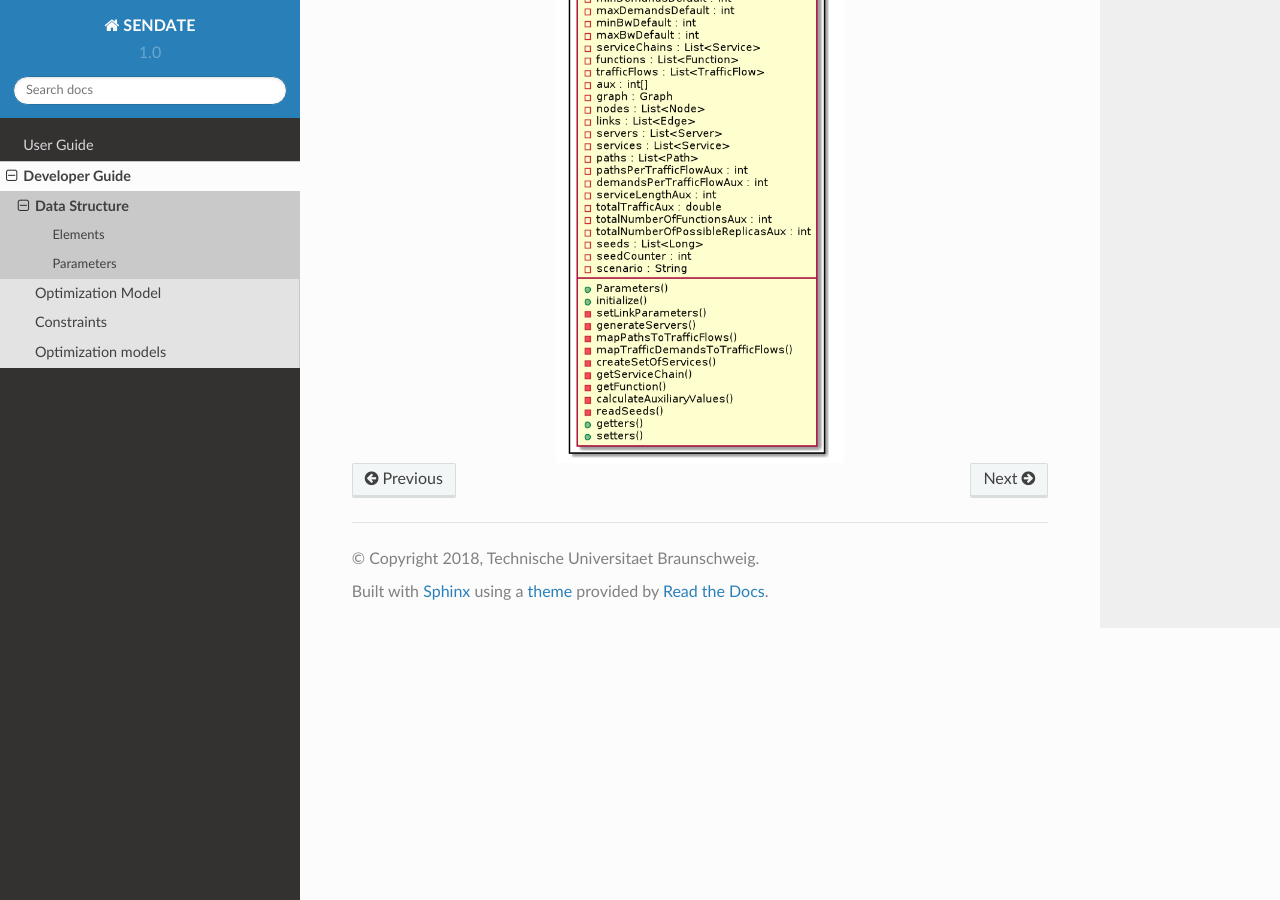
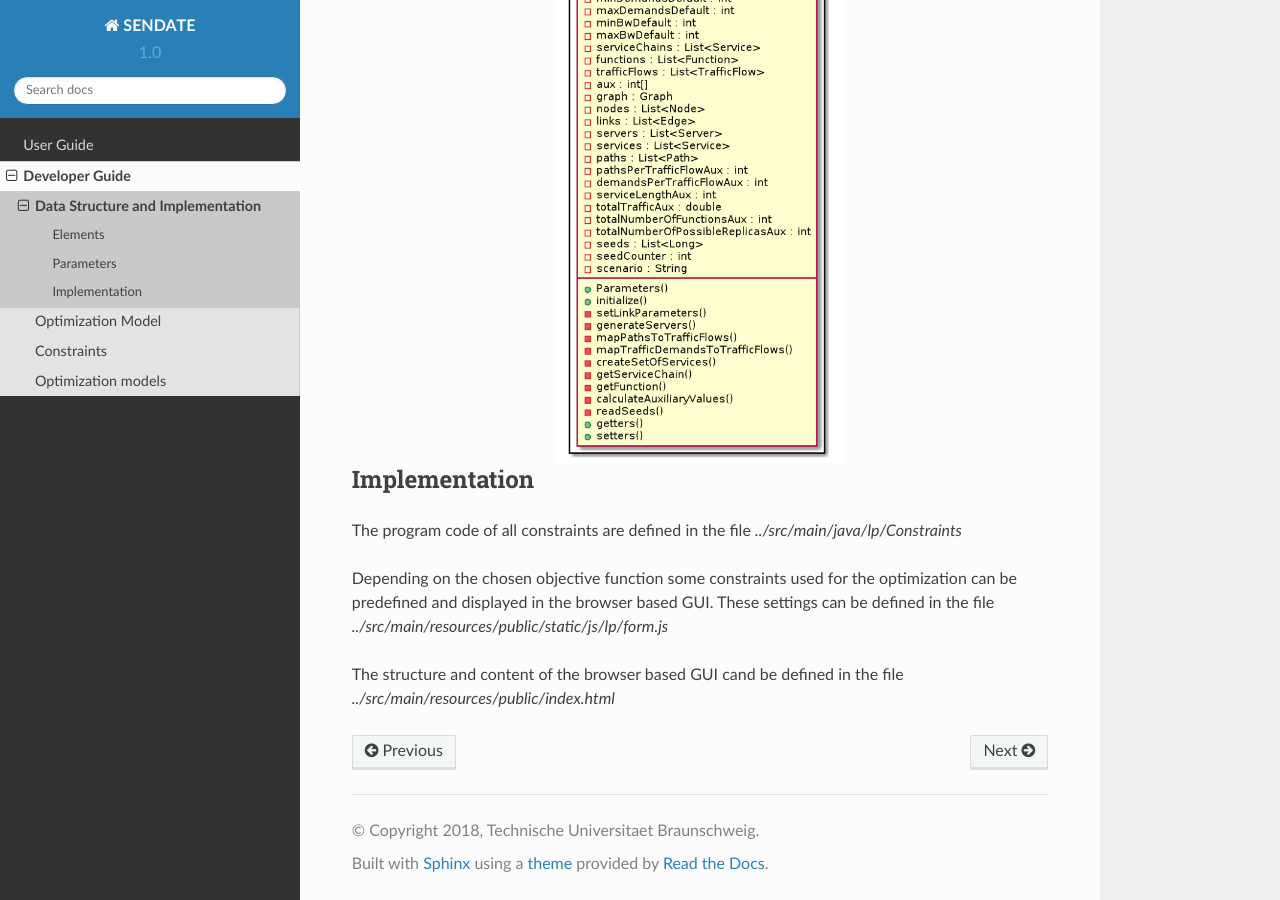
Before and after one commit to fcarp10/nsp4j-optimizer, a Sphinx documentation site: the page built from documentation/developer_guide/data_structure.rst, in a window 1280 px wide and 900 px high, scrolled down 892 px. Built offline with Sphinx 7.4.7 and the Read the Docs theme 2.0.0, drawn with Linux system fonts in a browser that asks for light colours; some of the changed text lies outside the part shown.

Commit message:
constrains 35-2-2019

```diff
--- a/documentation/developer_guide/constraints.rst
+++ b/documentation/developer_guide/constraints.rst
@@ -1,7 +1,6 @@
 Constraints
 ===========
 
-All constraints are defined in the file *../src/main/java/lp/Constraints*
 
 Routing and VNF constraints
 ---------------------------
--- a/documentation/developer_guide/data_structure.rst
+++ b/documentation/developer_guide/data_structure.rst
@@ -1,6 +1,6 @@
-**************
-Data Structure
-**************
+*********************************
+Data Structure and Implementation
+*********************************
 
 The input data structure is generated using `nsp4j-api <https://github.com/FranCarpio/nsp4j-api>`_ library.
 
@@ -17,3 +17,13 @@ Parameters
 .. image:: /_static/parameters.png
     :scale: 60 %
     :align: center
+
+
+Implementation
+==============
+
+The program code of all constraints are defined in the file *../src/main/java/lp/Constraints*
+
+Depending on the chosen objective function some constraints used for the optimization can be predefined and displayed in the browser based GUI. These settings can be defined in the file  *../src/main/resources/public/static/js/lp/form.js*
+
+The structure and content of the browser based GUI cand be defined in the file  *../src/main/resources/public/index.html*
```
